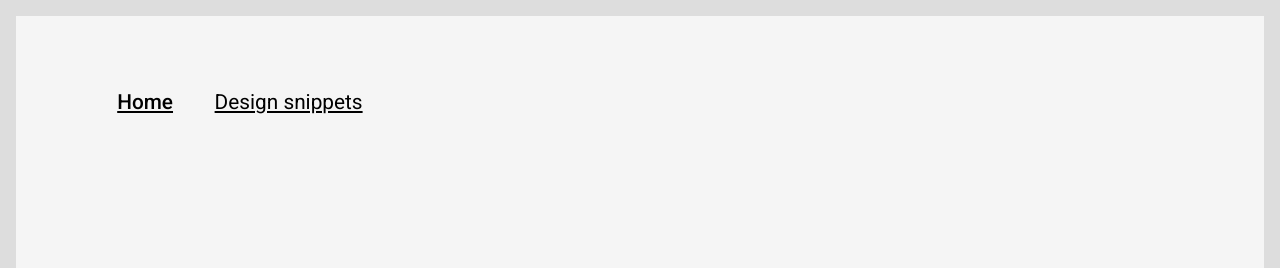
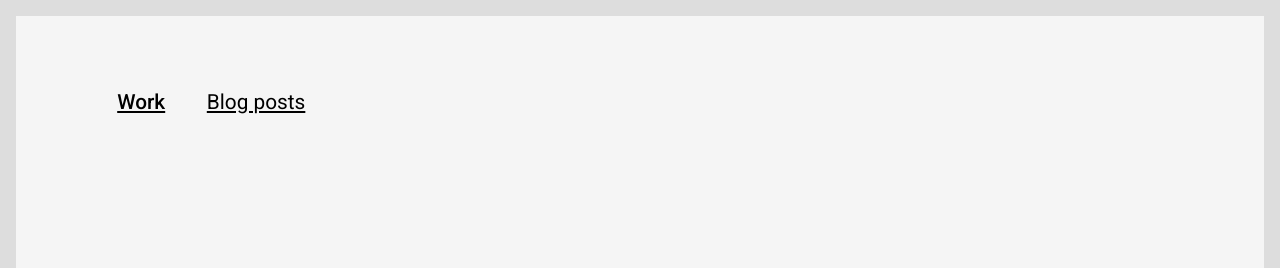
Before and after one commit to karlgoldstraw/jfolio, a Jekyll site: the page built from index.html, in a window 1280 px wide. Shown: the top 268 px of the page. Built offline with Jekyll 4.4.1, drawn with Linux system fonts in a browser that asks for light colours.

Commit message:
changed a bunch of stuff

```diff
--- a/design-snippets.html
+++ b/design-snippets.html
@@ -3,7 +3,7 @@
 # To modify the layout, see https://jekyllrb.com/docs/themes/#overriding-theme-defaults
 
 layout: page
-title: Design snippets
+title: Blog posts
 intro: Design snippets
 lead: A collection of blog posts to remind future me what happened
 order: 1
--- a/index.html
+++ b/index.html
@@ -3,7 +3,7 @@
 # To modify the layout, see https://jekyllrb.com/docs/themes/#overriding-theme-defaults
 
 layout: home
-title: Home
+title: Work
 order: 0
 ---
 
```
